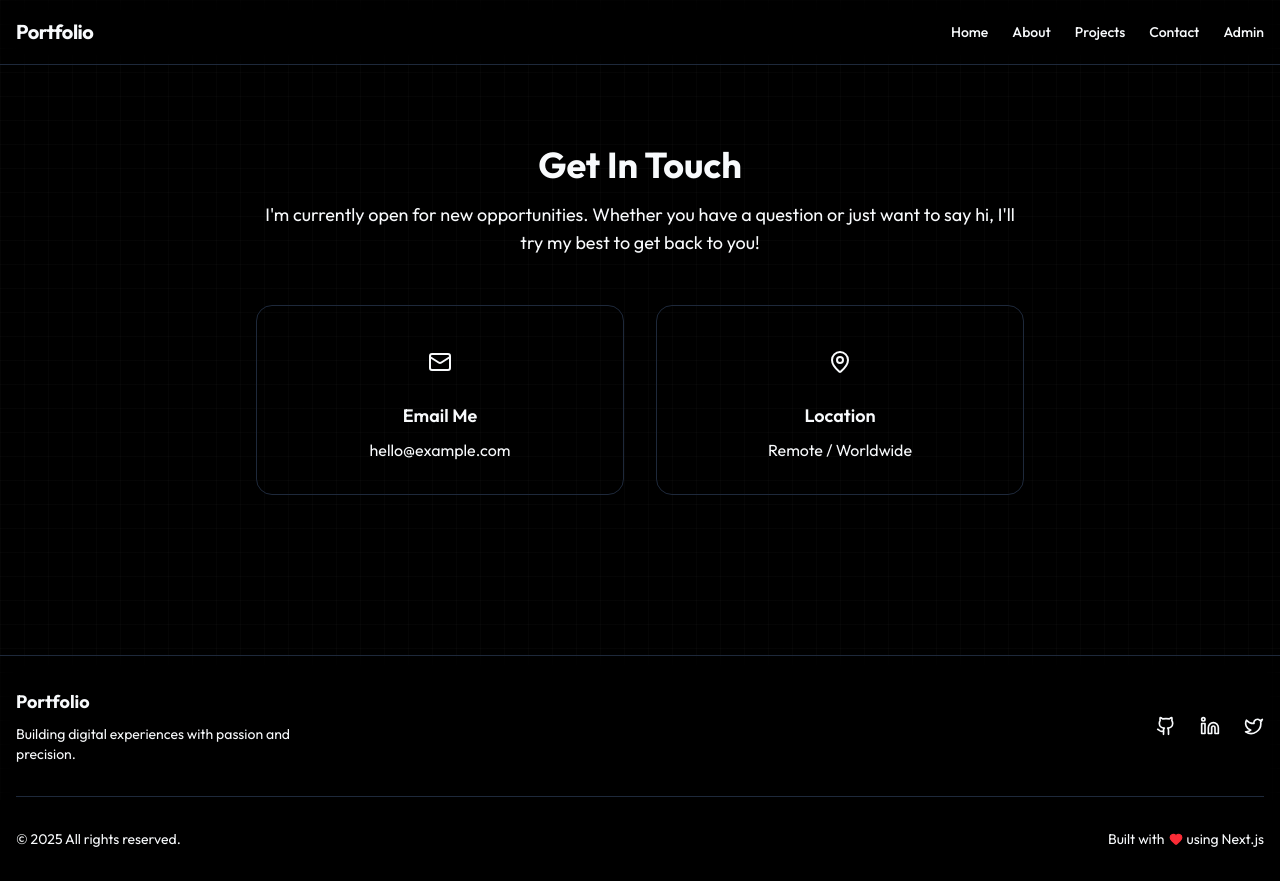
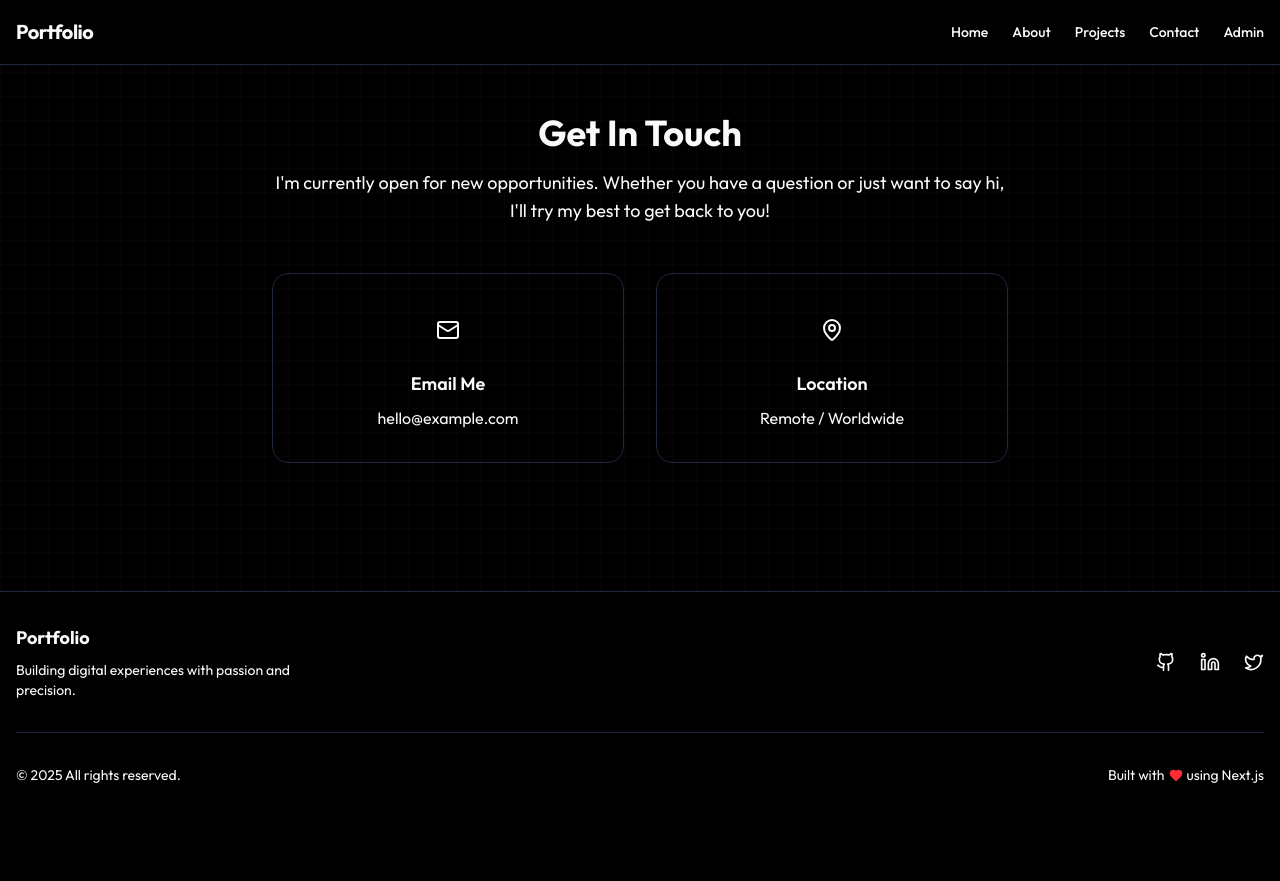
Before and after one commit to pasindusampath/portfolio, a Next.js app: page /contact in a window 1280 px wide. After the commit the page ends 817 px from the top, so only its background shows below. Built offline with nearby package versions, Linux system fonts and the light colour scheme.

Commit message:
fix : breaking layout fix

```diff
--- a/app/(public)/about/page.tsx
+++ b/app/(public)/about/page.tsx
@@ -18,7 +18,7 @@ export default async function AboutPage() {
     }
 
     return (
-        <div className="max-w-4xl mx-auto space-y-16 py-8">
+        <div className="max-w-4xl mx-auto space-y-16 px-4 py-8">
             {/* Profile Section */}
             <div className="flex flex-col md:flex-row gap-8 items-center md:items-start">
                 <div className="relative w-48 h-48 md:w-64 md:h-64 rounded-full overflow-hidden border-4 border-muted flex-shrink-0 animate-in fade-in zoom-in duration-500">
--- a/app/(public)/contact/page.tsx
+++ b/app/(public)/contact/page.tsx
@@ -5,7 +5,7 @@ import { Mail, MapPin } from "lucide-react";
 
 export default function ContactPage() {
     return (
-        <div className="max-w-3xl mx-auto py-12 space-y-12 text-center">
+        <div className="max-w-3xl mx-auto px-4 py-12 space-y-12 text-center">
             <div className="space-y-4">
                 <h1 className="text-4xl font-bold">Get In Touch</h1>
                 <p className="text-muted-foreground text-lg">
--- a/app/(public)/layout.tsx
+++ b/app/(public)/layout.tsx
@@ -13,7 +13,7 @@ export default function PublicLayout({
         <div className="min-h-screen relative flex flex-col">
             <GridBackground />
             <Navbar />
-            <main className="flex-1 container mx-auto px-4 py-8">
+            <main className="flex-1 w-full">
                 {children}
             </main>
             <Footer />
--- a/app/(public)/page.tsx
+++ b/app/(public)/page.tsx
@@ -464,7 +464,7 @@ export default function Home() {
   const reviewsInView = useInView(reviewsRef, { once: true, margin: "-80px" });
 
   return (
-    <div className="relative bg-black -mx-4 -my-8">
+    <div className="relative bg-black">
       {/* ═══════════════ HERO SECTION ═══════════════ */}
       <section className="relative flex flex-col items-center justify-center min-h-[92vh] text-center overflow-hidden px-4">
         {/* Animated background */}
--- a/app/(public)/projects/page.tsx
+++ b/app/(public)/projects/page.tsx
@@ -8,7 +8,7 @@ export default async function ProjectsPage() {
     const projects = await getProjects();
 
     return (
-        <div className="space-y-8">
+        <div className="container mx-auto px-4 py-8 space-y-8">
             <div className="text-center space-y-4">
                 <h1 className="text-4xl font-bold tracking-tight">Projects</h1>
                 <p className="text-muted-foreground max-w-2xl mx-auto">
```
